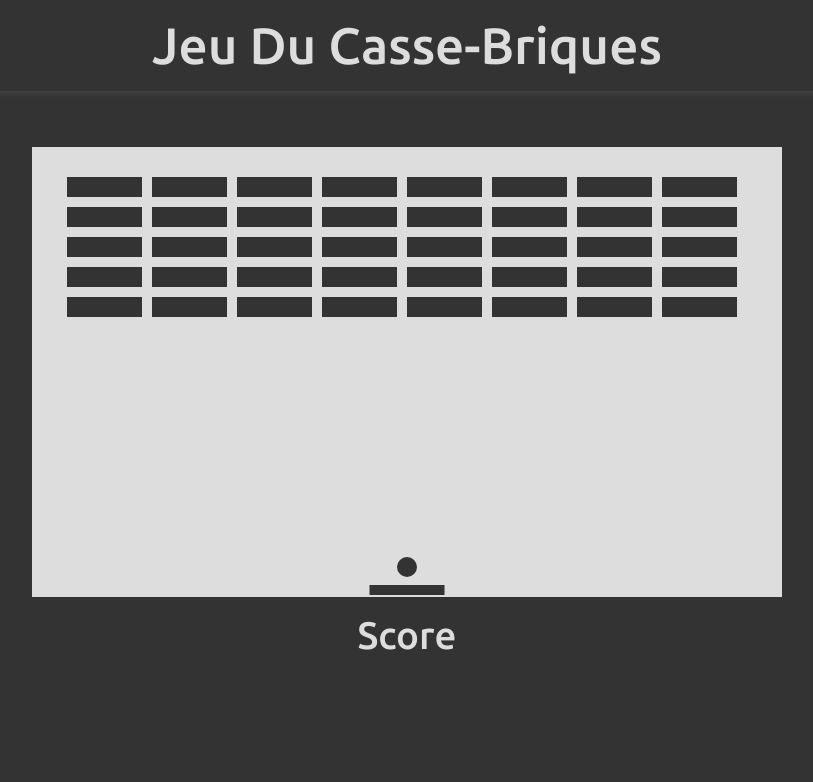
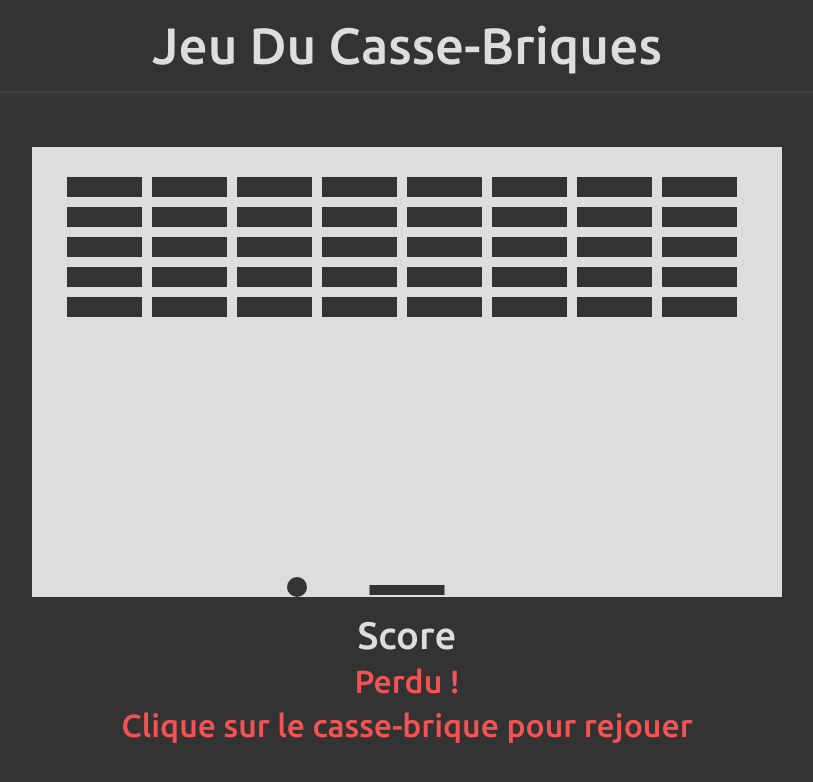
Before and after one commit to alice-sebego/brick-breaker, a plain HTML site: page index.html in a window 1280 px wide. Shown: the whole page, without its empty margins (233-1046 px from the left). Drawn offline with Linux system fonts and the light colour scheme.

Commit message:
Manage collision of ball in the canvas borders

```diff
--- a/src/js/main.js
+++ b/src/js/main.js
@@ -4,12 +4,14 @@ const $canvas = document.querySelector("canvas");
 const ctx = $canvas.getContext("2d");
 $canvas.width = $canvas.getBoundingClientRect().width;
 $canvas.height = $canvas.getBoundingClientRect().height;
+const $score = document.querySelector("#score");
 
 const radiusBall = 10, barWidth = 75, barHeight = 10,
 nbCol = 8, nbRow = 5, widthBrick = 75, heightBrick = 20;
 
 let x = $canvas.width / 2, y = $canvas.height - 30,
-barX = ($canvas.width - barWidth) / 2;
+barX = ($canvas.width - barWidth) / 2, end = false,
+speedX = 5, speedY = -5;
 
 const drawBall = () =>{
 
@@ -21,8 +23,6 @@ const drawBall = () =>{
 
 }
 
-drawBall();
-
 const drawBar = () =>{
 
     ctx.beginPath();
@@ -31,8 +31,6 @@ const drawBar = () =>{
     ctx.fill();
     ctx.closePath();
 }
-
-drawBar();
 
 const bricks = [];
 
@@ -45,8 +43,6 @@ for(let i = 0; i < nbRow; i++){
     }
 
 }
-
-console.log(bricks)
 
 const drawBricks = () => {
 
@@ -70,4 +66,37 @@ const drawBricks = () => {
     }
 }
 
-drawBricks();
+const draw = () => {
+
+    if(end === false){
+        ctx.clearRect(0, 0, $canvas.width, $canvas.height);
+        drawBall();
+        drawBar();
+        drawBricks();
+
+        if(x + speedX > $canvas.width - radiusBall ||
+           x + speedX < radiusBall) speedX = -speedX;
+
+        if(y + speedY < radiusBall ) speedY = -speedY;
+
+        if(y + speedY > $canvas.height - radiusBall){
+            if( x > barX && x < barX - barWidth){
+                speedX = speedX + 0.1;
+                speedY = speedY + 0.1;
+                speedY = -speedY;
+            } else {
+                end = true;
+                const gameOver = "<span id='fail'><br>Perdu ! <br>Clique sur le casse-brique pour rejouer</span>"
+                $score.innerHTML += gameOver;
+            }
+        }
+
+
+        x += speedX;
+        y += speedY;
+
+        requestAnimationFrame(draw);
+    }
+}
+
+draw();
--- a/src/sass/_base.scss
+++ b/src/sass/_base.scss
@@ -7,3 +7,4 @@ $font-stack: 'Montserrat', sans-serif;
 // COLORS
 $bg-color : #333;
 $light-color : #ddd;
+$game-over : rgb(245, 83, 83);
--- a/src/sass/style.scss
+++ b/src/sass/style.scss
@@ -40,5 +40,10 @@ section{
         font: 3vw $font-title;
         color: $light-color;
         text-align: center;
+
+        #fail{
+            font-size: smaller;
+            color: $game-over;
+        }
     }
 }
```
Also changed, not shown: dist/css/style.css, 1 other file.
